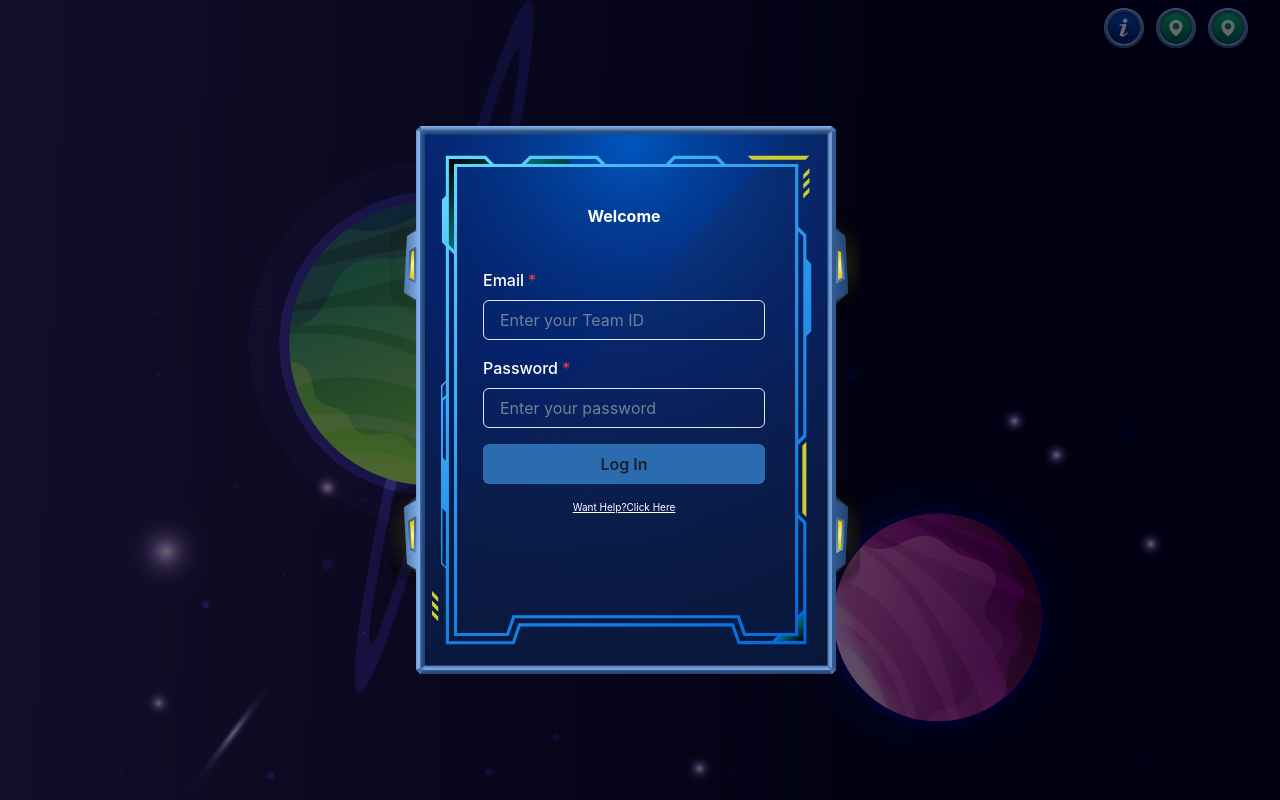
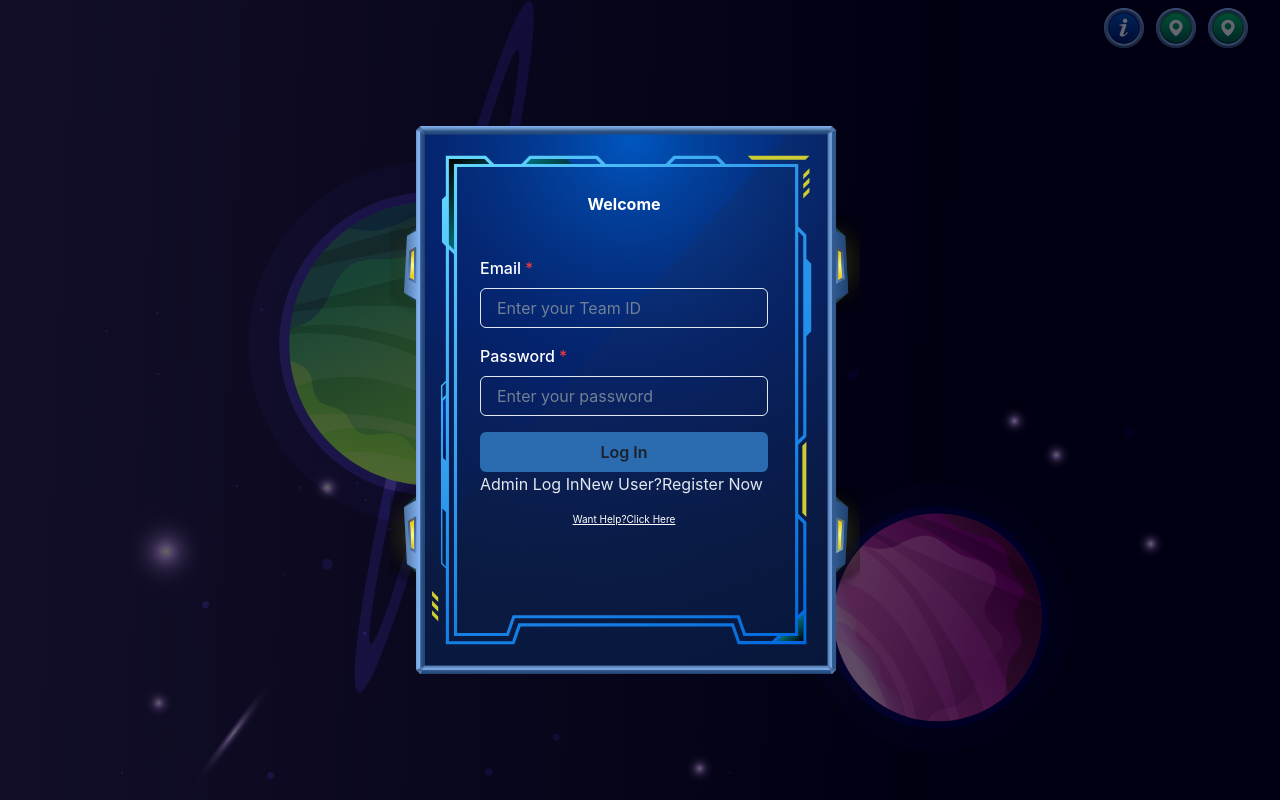
Before and after one commit to RishiDhavala/frontend, a React (Create React App) app: page / in a window 1280 px wide. Built offline with nearby package versions, Linux system fonts and the light colour scheme; no server answers.

Commit message:
new Changes

```diff
--- a/public/index.html
+++ b/public/index.html
@@ -5,7 +5,7 @@
     <meta name="viewport" content="width=device-width, initial-scale=1" />
     <meta name="theme-color" content="#000000" />
     <meta name="description" content="RIT STARDUST" />
-    <title>Cosmic Pursuit</title>
+    <title>Treasure Hunt</title>
   </head>
   <body>
     <noscript>You need to enable JavaScript to run this app.</noscript>
--- a/src/components/LoginForm.jsx
+++ b/src/components/LoginForm.jsx
@@ -160,6 +160,26 @@ const LoginForm = () => {
           >
             Log In
           </Button>
+          <Link
+            width="full"
+            mt={4}
+            href="/admin"
+            isLoading={isLoading}
+            variant="solid"
+            background="blue.600"
+          >
+            Admin Log In
+          </Link>
+          <Link
+            width="full"
+            mt={4}
+            href="/register"
+            isLoading={isLoading}
+            variant="solid"
+            background="blue.600"
+          >
+          New User?Register Now
+          </Link>
             <Center pt="1rem">
             <button
               onClick={showHelpModal}
```
